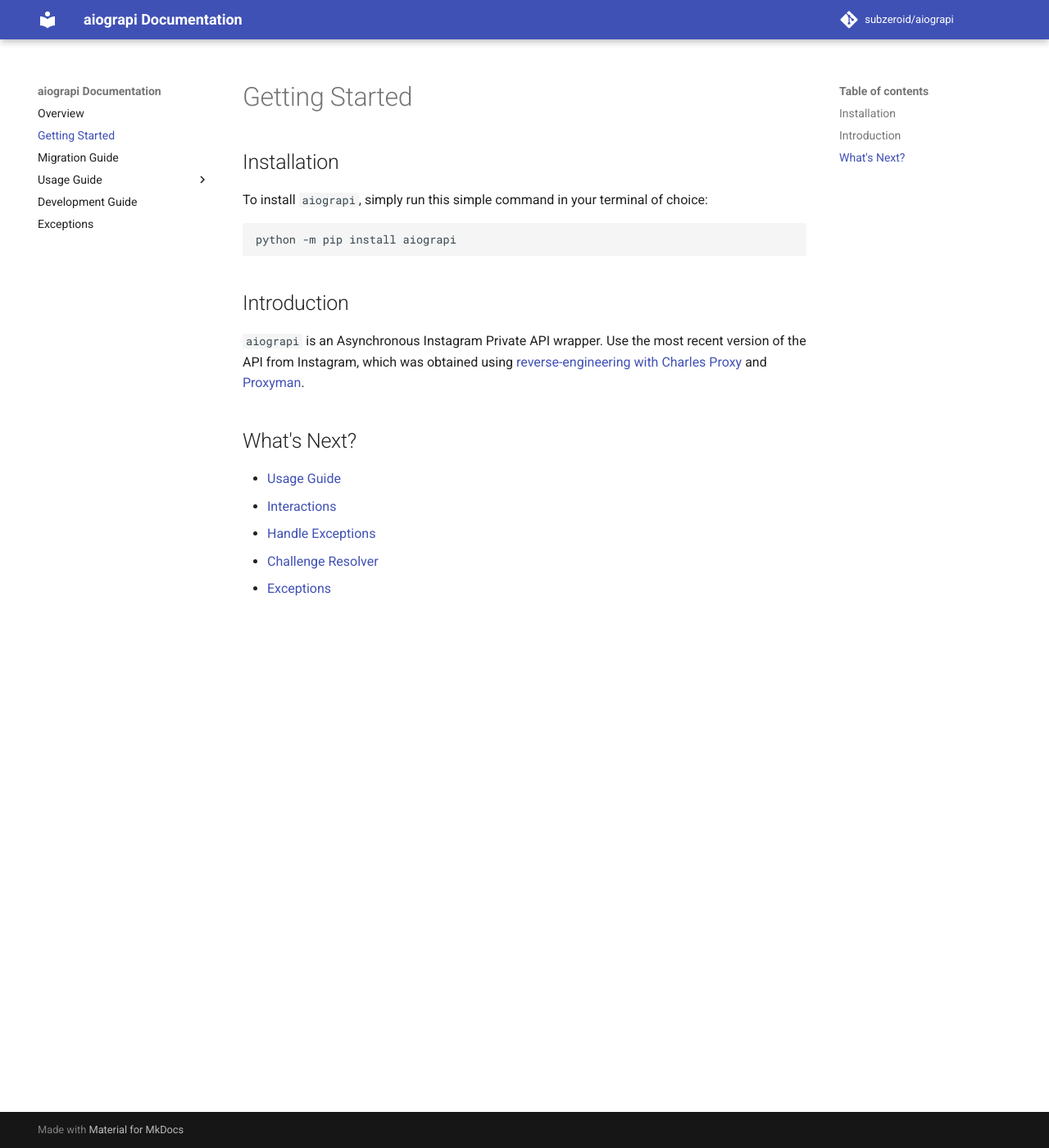
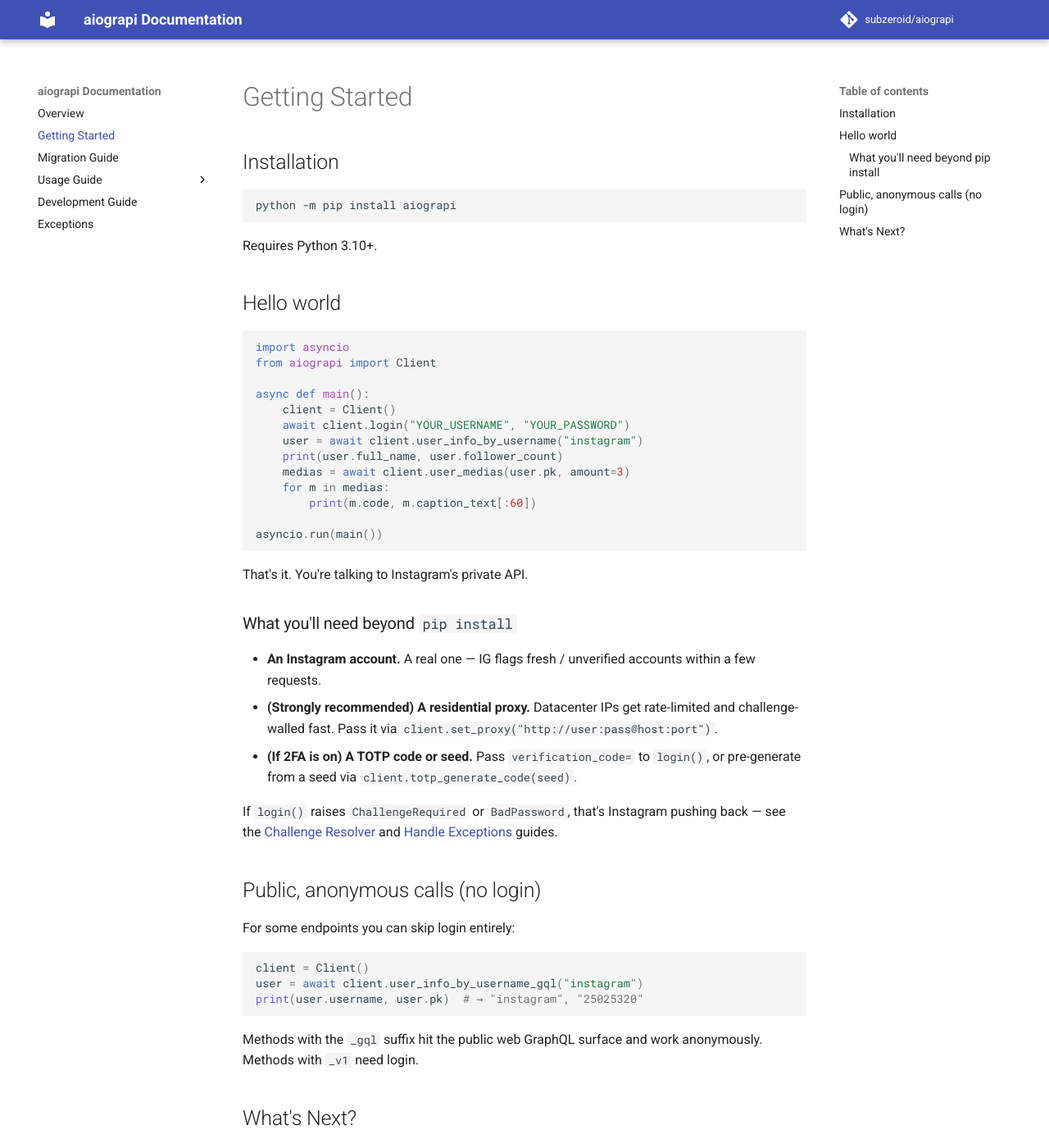
Before and after one commit to subzeroid/aiograpi, an MkDocs documentation site: the page built from docs/getting-started.md, in a window 1280 px wide and 1400 px high. Shown: the whole window at 82% size. Built offline with MkDocs 1.6.1 and Material for MkDocs 9.7.7, drawn with Linux system fonts in a browser that asks for light colours; comment, search, counter and statistics services are not loaded; the version menu is left out; some of the changed text lies outside the part shown.

Commit message:
feat!: PreLoginRequired guard + input validation + docs polish
DX audit findings (/devex-review on 0.6.6 — overall DX 5.5/10).
Closes 4 of 5 actionable findings; #3 (namespace refactor) deferred
to a separate milestone.

[BREAKING — but fixes a hidden bug]
private_request now raises PreLoginRequired immediately when called
without a logged-in session, instead of letting the request proceed,
get back a degraded payload, and crash downstream extractors with
`pydantic.ValidationError: 7 validation errors for User: full_name
field required`.

Before:
  await Client().user_info_v1("25025320")
  # → ValidationError: 7 validation errors for User
  #     full_name: Field required ...
After:
  await Client().user_info_v1("25025320")
  # → PreLoginRequired: Authentication required: call
  #     `await client.login(...)` (or `client.set_settings(...)`
  #     with a valid sessionid) before this method.

If your code was catching ValidationError to detect "not logged in",
switch to `except PreLoginRequired`. login(login=True) bypasses the
guard so the login flow itself can run.

[FIXED]
media_pk_from_code(None) / ('') / non-string used to crash with
`TypeError: 'NoneType' object is not subscriptable`. Now raises
`ValueError("code is required and must be a non-empty string ...")`.
Same for media_code_from_pk(None) and media_pk(None).

[DOCS]
- docs/getting-started.md was empty boilerplate (3 sentences + 5
  links). Rewrote with a real hello-world snippet inline, an
  honest "what you'll need beyond pip install" block (account,
  residential proxy, TOTP), a quick anonymous-call example, and
  links into the rest of the docs.
- docs/migration.md referenced "the current 0.3.x line"; bumped to
  0.7.x and prepended sections for the 0.7.0 PreLoginRequired
  break and the 0.6.6 TLS-verify default.

[BASELINE]
.mypy-baseline 1094 → 1095 (the new self.user_id reference in
private_request adds one [attr-defined] cross-mixin error — same
legacy pattern as the existing 1094, not new code quality debt).

````diff
--- a/docs/getting-started.md
+++ b/docs/getting-started.md
@@ -1,23 +1,69 @@
 # Getting Started
 
 ## Installation
-
-To install `aiograpi`, simply run this simple command in your terminal of choice:
 
 ```bash
 python -m pip install aiograpi
 ```
 
-## Introduction
+Requires Python 3.10+.
 
-`aiograpi` is an Asynchronous Instagram Private API wrapper. Use the most recent version of the API from Instagram, which was obtained using [reverse-engineering with Charles Proxy](https://github.com/subzeroid/aiograpi/discussions/1182) and [Proxyman](https://proxyman.io/).
+## Hello world
+
+```python
+import asyncio
+from aiograpi import Client
+
+async def main():
+    client = Client()
+    await client.login("YOUR_USERNAME", "YOUR_PASSWORD")
+    user = await client.user_info_by_username("instagram")
+    print(user.full_name, user.follower_count)
+    medias = await client.user_medias(user.pk, amount=3)
+    for m in medias:
+        print(m.code, m.caption_text[:60])
+
+asyncio.run(main())
+```
+
+That's it. You're talking to Instagram's private API.
+
+### What you'll need beyond `pip install`
+
+- **An Instagram account.** A real one — IG flags fresh / unverified
+  accounts within a few requests.
+- **(Strongly recommended) A residential proxy.** Datacenter IPs get
+  rate-limited and challenge-walled fast. Pass it via
+  `client.set_proxy("http://user:pass@host:port")`.
+- **(If 2FA is on) A TOTP code or seed.** Pass `verification_code=`
+  to `login()`, or pre-generate from a seed via
+  `client.totp_generate_code(seed)`.
+
+If `login()` raises `ChallengeRequired` or `BadPassword`, that's
+Instagram pushing back — see the [Challenge Resolver](usage-guide/challenge_resolver.md)
+and [Handle Exceptions](usage-guide/handle_exception.md) guides.
+
+## Public, anonymous calls (no login)
+
+For some endpoints you can skip login entirely:
+
+```python
+client = Client()
+user = await client.user_info_by_username_gql("instagram")
+print(user.username, user.pk)  # → "instagram", "25025320"
+```
+
+Methods with the `_gql` suffix hit the public web GraphQL surface and
+work anonymously. Methods with `_v1` need login.
 
 ## What's Next?
 
-* [Usage Guide](usage-guide/fundamentals.md)
-* [Interactions](usage-guide/interactions.md)
-* [Handle Exceptions](usage-guide/handle_exception.md)
-* [Challenge Resolver](usage-guide/challenge_resolver.md)
-* [Exceptions](exceptions.md)
+* [Usage Guide](usage-guide/fundamentals.md) — every method, grouped by topic
+* [Interactions](usage-guide/interactions.md) — like, follow, comment, edit
+* [Private GraphQL & doc_id](usage-guide/private-graphql.md) — newer mobile-app API surface (followers, clips, search, inbox)
+* [Handle Exceptions](usage-guide/handle_exception.md) — every exception you'll see and what to do
+* [Challenge Resolver](usage-guide/challenge_resolver.md) — what to do when IG challenges you
+* [Migration Guide](migration.md) — upgrading from `0.0.x` or the `aiograpi-fixed` namespace fork
+* [Exceptions](exceptions.md) — full exception class reference
 
 [docs-main]: index.md
````
Also changed, not shown: docs/migration.md (+45 -1 lines), 3 other files.
